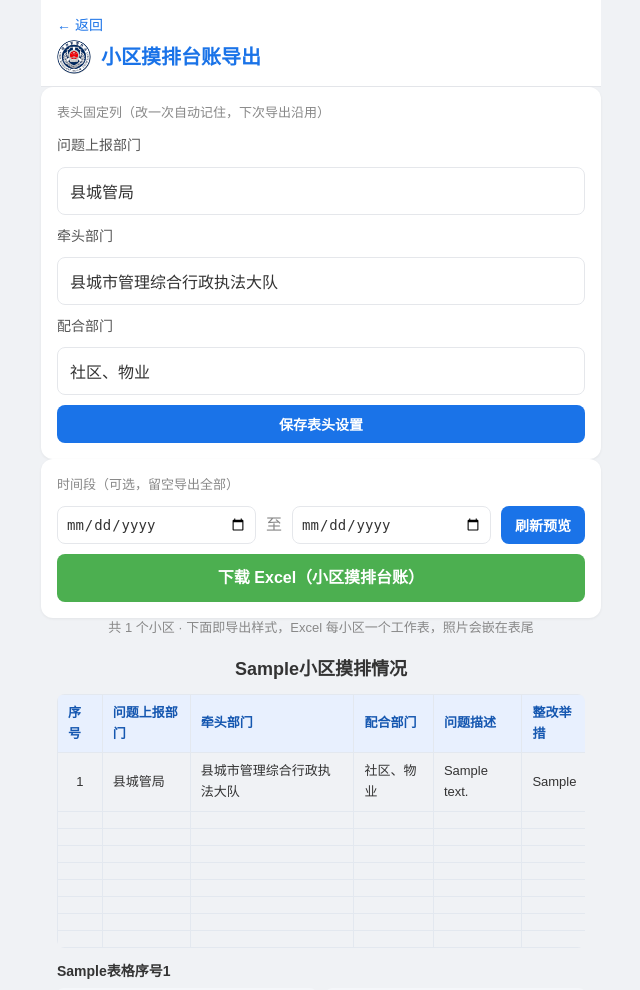
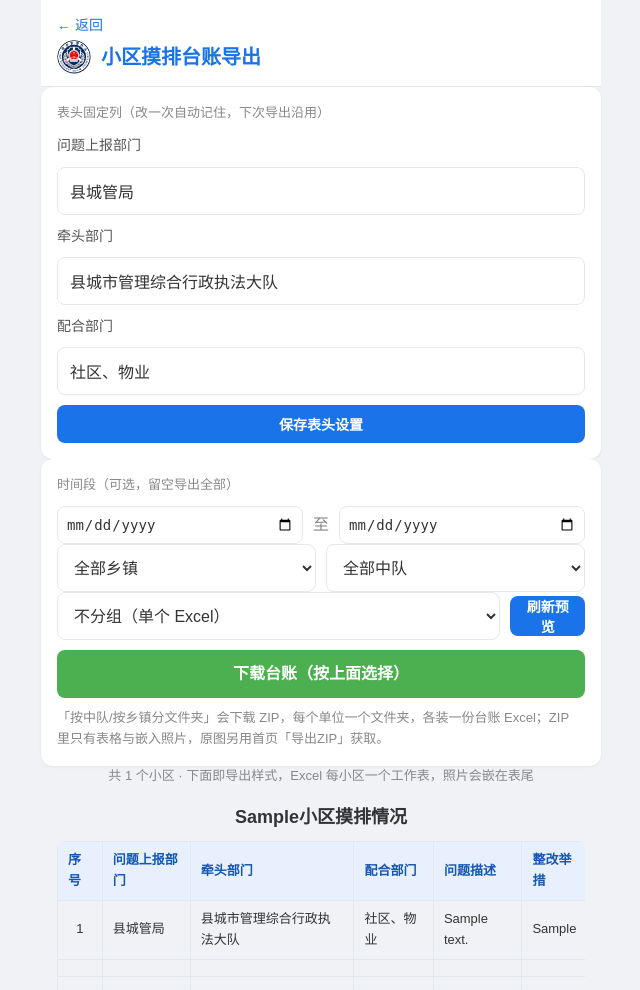
Before and after one commit to piggecn/chengguan, a Flask app: page /export/ledger in a window 1280 px wide. Shown: the top 990 px of the page, without its empty margins (319-959 px from the left). Run offline with Flask 3, Linux system fonts and the light colour scheme; the visitor is signed in with stand-in values (Sample User, id 1); data comes from the database, SQL or seed files in the repository; tables that the repository leaves empty hold one stand-in row (values such as "Sample post").

Commit message:
摸排台账：乡镇/中队筛选+按中队按乡镇分文件夹ZIP下载（组合筛选生效）；移除Word导出（路由/按钮/依赖）

```diff
--- a/app.py
+++ b/app.py
@@ -1231,10 +1231,11 @@ def export_data():
                      mimetype="application/zip")
 
 
-# ---------- 图文 Word 导出 ----------
+# ---------- 导出筛选参数（通用） ----------
 def _export_filters():
     """解析导出通用筛选参数，返回 (where, params, start, end, month)。"""
     team = request.args.get("team", "")
+    town = request.args.get("town", "")
     category = request.args.get("category", "")
     reporter = request.args.get("reporter", "")
     status = request.args.get("status", "")
@@ -1245,6 +1246,7 @@ def _export_filters():
     where, params = scope_where()
     for cond, p in [
         (team, ("team = ?", team)),
+        (town, ("team LIKE ?", town + "%")),  # 鄱阳镇/饶州街道 前缀匹配
         (category, ("category = ?", category)),
         (reporter, ("reporter = ?", reporter)),
         (status if status in ("pending", "closed") else "", ("status = ?", status)),
@@ -1267,60 +1269,6 @@ def _export_filters():
     return where, params, start, end, month
 
 
-@app.route("/export/doc")
-@require_user
-def export_doc():
-    from docx import Document
-    from docx.shared import Cm, Pt
-
-    where, params, start, end, month = _export_filters()
-    sql = "SELECT * FROM records"
-    if where:
-        sql += " WHERE " + where
-    sql += " ORDER BY category, community, id"
-    records = [dict(r) for r in get_db().execute(sql, params).fetchall()]
-
-    doc = Document()
-    doc.add_heading("社区城管巡查记录台账", 0)
-    rng = month or (f"{start} ~ {end}" if start or end else "全部")
-    doc.add_paragraph(f"导出范围：{rng}    共 {len(records)} 条记录")
-    if not records:
-        doc.add_paragraph("（无记录）")
-    for i, r in enumerate(records, 1):
-        doc.add_heading(f"{i}. {r['community'] or '未填小区'} · {r['category']}", level=1)
-        doc.add_paragraph(
-            f"所属中队：{r['team']}    上报人：{r['reporter']}\n"
-            f"发现时间：{r['created_at']}"
-            + (f"    销号时间：{r['closed_at']}" if r["closed_at"] else "")
-        )
-        doc.add_paragraph(f"问题描述：{r['description'] or '（未填写）'}")
-        if r["status"] == "closed":
-            doc.add_paragraph(f"处理结果：{r['result'] or '（未填写）'}")
-        imgs = get_db().execute(
-            "SELECT * FROM images WHERE record_id=? ORDER BY id", (r["id"],)
-        ).fetchall()
-        before = [x for x in imgs if x["type"] == "before"]
-        after = [x for x in imgs if x["type"] == "after"]
-        for label, group in (("现场照片", before), ("整改后照片", after)):
-            if not group:
-                continue
-            doc.add_paragraph(label + f"（{len(group)} 张）：")
-            for img in group:
-                p = UPLOADS_DIR / img["filepath"]
-                if p.exists():
-                    try:
-                        doc.add_picture(str(p), width=Cm(14))
-                        doc.paragraphs[-1].alignment = 1
-                    except Exception:
-                        doc.add_paragraph("（图片无法加载）")
-    buf = io.BytesIO()
-    doc.save(buf)
-    buf.seek(0)
-    fname = f"巡查台账_{rng}.docx".replace("/", "-")
-    return send_file(buf, as_attachment=True, download_name=fname,
-                     mimetype="application/vnd.openxmlformats-officedocument.wordprocessingml.document")
-
-
 # ---------- 小区摸排台账导出（预览页 + Excel） ----------
 LEDGER_DEPS = [
     ("ledger_report_dept", "问题上报部门", "县城管局"),
@@ -1329,9 +1277,8 @@ LEDGER_DEPS = [
 ]
 
 
-def _ledger_groups():
-    """摸排台账数据：按小区分组，每小区返回序号共用行 + 整改前/后照片路径。"""
-    where, params, start, end, month = _export_filters()
+def _ledger_groups_from(where, params):
+    """按给定 SQL 条件取记录并按小区分组（序号共用、照片收集）。"""
     sql = "SELECT * FROM records"
     if where:
         sql += " WHERE " + where
@@ -1365,7 +1312,13 @@ def _ledger_groups():
             "before_thumbs": [thumb_of(p) for p in before],
             "after_thumbs": [thumb_of(p) for p in after],
         })
-    return groups, start, end
+    return groups
+
+
+def _ledger_groups():
+    """摸排台账数据：按小区分组，每小区返回序号共用行 + 整改前/后照片路径。"""
+    where, params, start, end, month = _export_filters()
+    return _ledger_groups_from(where, params), start, end
 
 
 @app.route("/export/ledger")
@@ -1373,8 +1326,13 @@ def _ledger_groups():
 def export_ledger():
     groups, start, end = _ledger_groups()
     deps = {k: get_setting(k, d) or d for k, _l, d in LEDGER_DEPS}
-    return render_template("ledger.html", groups=groups, deps=deps,
-                           start=start, end=end, user=current_user())
+    return render_template(
+        "ledger.html", groups=groups, deps=deps,
+        start=start, end=end,
+        sel={"town": request.args.get("town", ""),
+             "team": request.args.get("team", ""),
+             "group": request.args.get("group", "")},
+        teams=TEAMS, user=current_user())
 
 
 @app.route("/export/ledger/settings", methods=["POST"])
@@ -1389,7 +1347,9 @@ def ledger_settings():
     flash("台账表头已保存", "ok")
     return redirect(url_for(
         "export_ledger",
-        start=request.args.get("start", ""), end=request.args.get("end", "")))
+        start=request.args.get("start", ""), end=request.args.get("end", ""),
+        town=request.args.get("town", ""), team=request.args.get("team", ""),
+        group=request.args.get("group", "")))
 
 
 @app.route("/export/ledger.xlsx")
@@ -1401,8 +1361,10 @@ def export_ledger_xlsx():
     from openpyxl.worksheet.pagebreak import Break
     from PIL import Image as PILImage
 
-    groups, start, end = _ledger_groups()
     deps = [get_setting(k, d) or d for k, _l, d in LEDGER_DEPS]
+    start = (request.args.get("start") or "").strip()
+    end = (request.args.get("end") or "").strip()
+    group = request.args.get("group", "")
     thin = Side(style="thin")
     border = Border(left=thin, right=thin, top=thin, bottom=thin)
     center = Alignment(horizontal="center", vertical="center", wrap_text=True)
@@ -1412,7 +1374,6 @@ def export_ledger_xlsx():
                             wrap_text=True)
     head_big = Font(name="黑体", size=16)
     head_small = Font(name="黑体", size=12)
-    data_font = Font(name="宋体", size=11)
     tno_font = Font(name="宋体", size=10.5)   # 表格序号行
     label_font = Font(name="宋体", size=24)   # 整改前/整改后标签
 
@@ -1420,130 +1381,179 @@ def export_ledger_xlsx():
                "问题描述", "整改举措", "整改时限", "整改情况", "备注"]
     widths = [7.375, 14.625, 21.125, 14.375, 20.75, 21.125, 14.625, 13.125, 9.125]
 
-    def sheet_name(name):
-        base = re.sub(r"[\[\]:*?/\\]", "", name)[:31] or "小区"
-        if base not in used:
-            used.add(base)
-            return base
-        for i in range(2, 100):
-            cand = f"{base[:29]}{i}"
-            if cand not in used:
-                used.add(cand)
-                return cand
-        return base + "_x"
-
-    def embed_photo(filepath, box_w=400, box_h=490):
-        """照片按原表照片区（约 400×490px，行高368.5pt）等比缩放入盒。"""
-        p = UPLOADS_DIR / filepath
-        if not p.exists():
-            return None
-        try:
-            im = PILImage.open(p)
-            im.thumbnail((box_w, box_h))
-            buf = io.BytesIO()
-            im.convert("RGB").save(buf, "JPEG", quality=85)
-            buf.seek(0)
-            img = XLImage(buf)
-            img.width, img.height = im.size
-            return img
-        except Exception:
-            return None
-
-    wb = Workbook()
-    wb.remove(wb.active)
-    used = set()
-    if not groups:  # 无数据时也要有一张可见表，否则保存报错
-        ws = wb.create_sheet(title="无数据")
-        ws["A1"] = "当前范围内没有巡查记录"
-        ws["A1"].font = title_font
-    for gi, g in enumerate(groups, 1):
-        ws = wb.create_sheet(title=sheet_name(g["community"]))
-        # 纸张：A4 横向 + 原表页边距
-        ws.page_setup.orientation = "landscape"
-        ws.page_setup.paperSize = 9
-        ws.page_margins.left = ws.page_margins.right = 0.590277777777778
-        ws.page_margins.top = ws.page_margins.bottom = 0.751388888888889
-        ws.page_margins.header = ws.page_margins.footer = 0.298611111111111
-        # 标题行（黑体28 居中）
-        ws.merge_cells("A1:I1")
-        c = ws.cell(row=1, column=1, value=f"{g['community']}小区摸排情况")
-        c.font = title_font
-        c.alignment = title_align
-        ws.row_dimensions[1].height = 35.25
-        # 表头（序号/备注黑体16，其余黑体12）
-        for col, (h, w) in enumerate(zip(headers, widths), 1):
-            cell = ws.cell(row=2, column=col, value=h)
-            cell.font = head_big if col in (1, 9) else head_small
-            cell.border = border
-            cell.alignment = center
-            ws.column_dimensions[cell.column_letter].width = w
-        ws.column_dimensions["J"].width = 9.64  # 原表右侧余量列
-        ws.row_dimensions[2].height = 35
-        # 数据行：固定 9 行序号空间，不足补空行；超过 9 行顺延
-        r = 3
-        for num, rec in g["rows"]:
-            vals = [num, deps[0], deps[1], deps[2],
-                    rec["description"] or rec["category"],
-                    rec["result"] or "",
-                    rec["deadline"] or "",
-                    "已整改" if rec["status"] == "closed" else "未整改",
-                    ""]
-            for col, v in enumerate(vals, 1):
-                cell = ws.cell(row=r, column=col, value=v)
+    def build_workbook(groups):
+        used = set()
+
+        def sheet_name(name):
+            base = re.sub(r"[\[\]:*?/\\]", "", name)[:31] or "小区"
+            if base not in used:
+                used.add(base)
+                return base
+            for i in range(2, 100):
+                cand = f"{base[:29]}{i}"
+                if cand not in used:
+                    used.add(cand)
+                    return cand
+            return base + "_x"
+
+        def embed_photo(filepath, box_w=400, box_h=490):
+            """照片按原表照片区（约 400×490px，行高368.5pt）等比缩放入盒。"""
+            p = UPLOADS_DIR / filepath
+            if not p.exists():
+                return None
+            try:
+                im = PILImage.open(p)
+                im.thumbnail((box_w, box_h))
+                buf = io.BytesIO()
+                im.convert("RGB").save(buf, "JPEG", quality=85)
+                buf.seek(0)
+                img = XLImage(buf)
+                img.width, img.height = im.size
+                return img
+            except Exception:
+                return None
+
+        wb = Workbook()
+        wb.remove(wb.active)
+        if not groups:  # 无数据时也要有一张可见表，否则保存报错
+            ws = wb.create_sheet(title="无数据")
+            ws["A1"] = "当前范围内没有巡查记录"
+            ws["A1"].font = title_font
+        for gi, g in enumerate(groups, 1):
+            ws = wb.create_sheet(title=sheet_name(g["community"]))
+            # 纸张：A4 横向 + 原表页边距
+            ws.page_setup.orientation = "landscape"
+            ws.page_setup.paperSize = 9
+            ws.page_margins.left = ws.page_margins.right = 0.590277777777778
+            ws.page_margins.top = ws.page_margins.bottom = 0.751388888888889
+            ws.page_margins.header = ws.page_margins.footer = 0.298611111111111
+            # 标题行（黑体28 居中）
+            ws.merge_cells("A1:I1")
+            c = ws.cell(row=1, column=1, value=f"{g['community']}小区摸排情况")
+            c.font = title_font
+            c.alignment = title_align
+            ws.row_dimensions[1].height = 35.25
+            # 表头（序号/备注黑体16，其余黑体12）
+            for col, (h, w) in enumerate(zip(headers, widths), 1):
+                cell = ws.cell(row=2, column=col, value=h)
+                cell.font = head_big if col in (1, 9) else head_small
                 cell.border = border
-                cell.font = Font(name="宋体", size=10 if col == 5 else 11)
                 cell.alignment = center
-            ws.row_dimensions[r].height = 45
-            r += 1
-        while r <= 11:  # 补足固定 9 行空间（带边框空行）
-            for col in range(1, 10):
-                ws.cell(row=r, column=col).border = border
-            ws.row_dimensions[r].height = 45
-            r += 1
-        table_end = r - 1  # 表格区末行（原表为第 11 行）
-        if g["before"] or g["after"]:
-            # 表格序号行（宋体10.5，A:B 合并）
-            tno = ws.cell(row=r, column=1, value=f"{g['community']}表格序号{gi}")
-            ws.merge_cells(start_row=r, start_column=1, end_row=r, end_column=2)
-            tno.font = tno_font
-            tno.alignment = center
-            ws.row_dimensions[r].height = 45
-            r += 1
-            # 整改前/整改后标签行（宋体24）
-            lab = ws.cell(row=r, column=1, value="整改前")
-            ws.merge_cells(start_row=r, start_column=1, end_row=r, end_column=4)
-            lab2 = ws.cell(row=r, column=6, value="整改后")
-            ws.merge_cells(start_row=r, start_column=6, end_row=r, end_column=9)
-            lab.font = lab2.font = label_font
-            lab.alignment = lab2.alignment = center
-            ws.row_dimensions[r].height = 45
-            r += 1
-            # 照片行（行高 368.5，左前右后对照，仿原表第 14 行）
-            for i in range(max(len(g["before"]), len(g["after"]))):
-                if i < len(g["before"]):
-                    img = embed_photo(g["before"][i])
-                    if img:
-                        ws.add_image(img, f"A{r}")
-                if i < len(g["after"]):
-                    img = embed_photo(g["after"][i])
-                    if img:
-                        ws.add_image(img, f"F{r}")
-                ws.row_dimensions[r].height = 368.5
+                ws.column_dimensions[cell.column_letter].width = w
+            ws.column_dimensions["J"].width = 9.64  # 原表右侧余量列
+            ws.row_dimensions[2].height = 35
+            # 数据行：固定 9 行序号空间，不足补空行；超过 9 行顺延
+            r = 3
+            for num, rec in g["rows"]:
+                vals = [num, deps[0], deps[1], deps[2],
+                        rec["description"] or rec["category"],
+                        rec["result"] or "",
+                        rec["deadline"] or "",
+                        "已整改" if rec["status"] == "closed" else "未整改",
+                        ""]
+                for col, v in enumerate(vals, 1):
+                    cell = ws.cell(row=r, column=col, value=v)
+                    cell.border = border
+                    cell.font = Font(name="宋体", size=10 if col == 5 else 11)
+                    cell.alignment = center
+                ws.row_dimensions[r].height = 45
                 r += 1
-        # 分页符：表格区之后断一页、照片区之后再断一页（仿原表第 11、14 行处断开）
-        ws.row_breaks.append(Break(id=table_end))
-        if r - 1 > table_end:
-            ws.row_breaks.append(Break(id=r - 1))
-    buf = io.BytesIO()
-    wb.save(buf)
-    buf.seek(0)
+            while r <= 11:  # 补足固定 9 行空间（带边框空行）
+                for col in range(1, 10):
+                    ws.cell(row=r, column=col).border = border
+                ws.row_dimensions[r].height = 45
+                r += 1
+            table_end = r - 1  # 表格区末行（原表为第 11 行）
+            if g["before"] or g["after"]:
+                # 表格序号行（宋体10.5，A:B 合并）
+                tno = ws.cell(row=r, column=1, value=f"{g['community']}表格序号{gi}")
+                ws.merge_cells(start_row=r, start_column=1, end_row=r, end_column=2)
+                tno.font = tno_font
+                tno.alignment = center
+                ws.row_dimensions[r].height = 45
+                r += 1
+                # 整改前/整改后标签行（宋体24）
+                lab = ws.cell(row=r, column=1, value="整改前")
+                ws.merge_cells(start_row=r, start_column=1, end_row=r, end_column=4)
+                lab2 = ws.cell(row=r, column=6, value="整改后")
+                ws.merge_cells(start_row=r, start_column=6, end_row=r, end_column=9)
+                lab.font = lab2.font = label_font
+                lab.alignment = lab2.alignment = center
+                ws.row_dimensions[r].height = 45
+                r += 1
+                # 照片行（行高 368.5，左前右后对照，仿原表第 14 行）
+                for i in range(max(len(g["before"]), len(g["after"]))):
+                    if i < len(g["before"]):
+                        img = embed_photo(g["before"][i])
+                        if img:
+                            ws.add_image(img, f"A{r}")
+                    if i < len(g["after"]):
+                        img = embed_photo(g["after"][i])
+                        if img:
+                            ws.add_image(img, f"F{r}")
+                    ws.row_dimensions[r].height = 368.5
+                    r += 1
+            # 分页符：表格区之后断一页、照片区之后再断一页（仿原表第 11、14 行处断开）
+            ws.row_breaks.append(Break(id=table_end))
+            if r - 1 > table_end:
+                ws.row_breaks.append(Break(id=r - 1))
+        buf = io.BytesIO()
+        wb.save(buf)
+        buf.seek(0)
+        return buf
+
     rng = f"{start}_to_{end}" if start or end else "全部"
+
+    if group in ("team", "town"):
+        # 按中队/乡镇分组：每个单位一个文件夹，文件夹内放该单位的台账 Excel
+        import zipfile as _zip
+        units = TEAMS if group == "team" else ["鄱阳镇", "饶州街道"]
+        town = (request.args.get("town") or "").strip()
+        team = (request.args.get("team") or "").strip()
+        if group == "team" and town:
+            units = [t for t in units if t.startswith(town)]
+        if group == "team" and team:
+            units = [t for t in units if t == team]
+        if group == "town" and team:
+            units = [t for t in units if team.startswith(t)]
+        zbuf = io.BytesIO()
+        total = 0
+        with _zip.ZipFile(zbuf, "w", _zip.ZIP_DEFLATED) as z:
+            for unit in units:
+                where, params = scope_where()
+                cond = "team = ?" if group == "team" else "team LIKE ?"
+                val = unit if group == "team" else unit + "%"
+                where = (where + " AND " if where else "") + cond
+                params.append(val)
+                if start:
+                    where = (where + " AND " if where else "") + "created_at >= ?"
+                    params.append(start + " 00:00")
+                if end:
+                    where = (where + " AND " if where else "") + "created_at <= ?"
+                    params.append(end + " 23:59")
+                groups = _ledger_groups_from(where, params)
+                if not groups:
+                    continue
+                z.writestr(f"{unit}/小区摸排台账_{unit}_{rng}.xlsx",
+                           build_workbook(groups).getvalue())
+                total += len(groups)
+        if total == 0:
+            zbuf = io.BytesIO()
+            with _zip.ZipFile(zbuf, "w", _zip.ZIP_DEFLATED) as z:
+                z.writestr("无数据.txt", "当前筛选范围内没有巡查记录")
+        zbuf.seek(0)
+        label = "按中队" if group == "team" else "按乡镇"
+        fname = f"摸排台账_{label}_{rng}.zip".replace("/", "-")
+        log_action("导出摸排台账", f"{label} · {rng} · {total} 个小区")
+        return send_file(zbuf, as_attachment=True, download_name=fname,
+                         mimetype="application/zip")
+
+    groups, _, _ = _ledger_groups()
+    buf = build_workbook(groups)
     fname = f"小区摸排台账_{rng}.xlsx".replace("/", "-")
     log_action("导出摸排台账", f"{rng} · {len(groups)} 个小区")
     return send_file(buf, as_attachment=True, download_name=fname,
                      mimetype="application/vnd.openxmlformats-officedocument.spreadsheetml.sheet")
-
-
 # ---------- 数据一键备份（主管理员） ----------
 @app.route("/admin/backup")
 @require_user
--- a/requirements.txt
+++ b/requirements.txt
@@ -2,5 +2,4 @@ Flask==3.0.3
 Pillow==10.4.0
 pillow-heif==0.18.0
 openpyxl==3.1.4
-python-docx==1.1.2
 gunicorn==22.0.0
--- a/static/app.js
+++ b/static/app.js
@@ -161,15 +161,9 @@
     });
   }
   var zipBtn = document.getElementById("export-zip");
-  var docBtn = document.getElementById("export-doc");
   if (zipBtn) {
     zipBtn.addEventListener("click", function () {
       window.location.href = buildExportUrl("/export");
-    });
-  }
-  if (docBtn) {
-    docBtn.addEventListener("click", function () {
-      window.location.href = buildExportUrl("/export/doc");
     });
   }
 
--- a/templates/index.html
+++ b/templates/index.html
@@ -99,8 +99,7 @@
       <input type="date" id="exp-end" class="input export-date">
     </div>
     <div class="row gap">
-      <button type="button" class="btn btn-mini btn-primary" id="export-zip">导出ZIP（Excel+照片）</button>
-      <button type="button" class="btn btn-mini btn-ghost" id="export-doc">导出Word（图文台账）</button>
+      <button type="button" class="btn btn-mini btn-primary" id="export-zip">导出ZIP（原图+汇总表）</button>
       <a class="btn btn-mini btn-ghost" href="{{ url_for('export_ledger') }}">摸排台账</a>
     </div>
   </div>
--- a/templates/ledger.html
+++ b/templates/ledger.html
@@ -12,7 +12,7 @@
   {% endfor %}
 {% endwith %}
 
-<form method="post" action="{{ url_for('ledger_settings', start=start, end=end) }}" class="card form tight">
+<form method="post" action="{{ url_for('ledger_settings', start=start, end=end, town=sel.town, team=sel.team, group=sel.group) }}" class="card form tight">
   <p class="muted small">表头固定列（改一次自动记住，下次导出沿用）</p>
   <label>问题上报部门
     <input name="ledger_report_dept" class="input" value="{{ deps.ledger_report_dept }}">
@@ -28,13 +28,36 @@
 
 <div class="card form tight">
   <label class="export-label">时间段（可选，留空导出全部）</label>
-  <form method="get" action="{{ url_for('export_ledger') }}" class="row gap export-fields">
-    <input type="date" name="start" class="input export-date" value="{{ start }}">
-    <span class="muted">至</span>
-    <input type="date" name="end" class="input export-date" value="{{ end }}">
-    <button class="btn btn-mini btn-primary" type="submit">刷新预览</button>
+  <form method="get" action="{{ url_for('export_ledger') }}">
+    <div class="row gap export-fields">
+      <input type="date" name="start" class="input export-date" value="{{ start }}">
+      <span class="muted">至</span>
+      <input type="date" name="end" class="input export-date" value="{{ end }}">
+    </div>
+    <div class="row gap export-fields">
+      <select name="town" class="input">
+        <option value="">全部乡镇</option>
+        <option value="鄱阳镇" {{ 'selected' if sel.town == '鄱阳镇' }}>鄱阳镇</option>
+        <option value="饶州街道" {{ 'selected' if sel.town == '饶州街道' }}>饶州街道</option>
+      </select>
+      <select name="team" class="input">
+        <option value="">全部中队</option>
+        {% for t in teams %}
+        <option value="{{ t }}" {{ 'selected' if sel.team == t }}>{{ t }}</option>
+        {% endfor %}
+      </select>
+    </div>
+    <div class="row gap export-fields">
+      <select name="group" class="input">
+        <option value="">不分组（单个 Excel）</option>
+        <option value="team" {{ 'selected' if sel.group == 'team' }}>按中队分文件夹</option>
+        <option value="town" {{ 'selected' if sel.group == 'town' }}>按乡镇分文件夹</option>
+      </select>
+      <button class="btn btn-mini btn-primary" type="submit">刷新预览</button>
+    </div>
   </form>
-  <a class="btn btn-success" href="{{ url_for('export_ledger_xlsx', start=start, end=end) }}">下载 Excel（小区摸排台账）</a>
+  <a class="btn btn-success" href="{{ url_for('export_ledger_xlsx', start=start, end=end, town=sel.town, team=sel.team, group=sel.group) }}">下载台账（按上面选择）</a>
+  <p class="muted small">「按中队/按乡镇分文件夹」会下载 ZIP，每个单位一个文件夹，各装一份台账 Excel；ZIP 里只有表格与嵌入照片，原图另用首页「导出ZIP」获取。</p>
 </div>
 
 <p class="muted small center">共 {{ groups|length }} 个小区 · 下面即导出样式，Excel 每小区一个工作表，照片会嵌在表尾</p>
```
